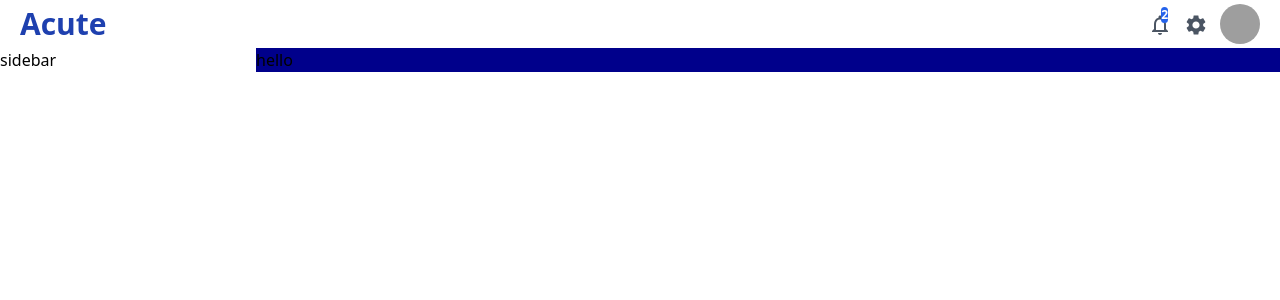
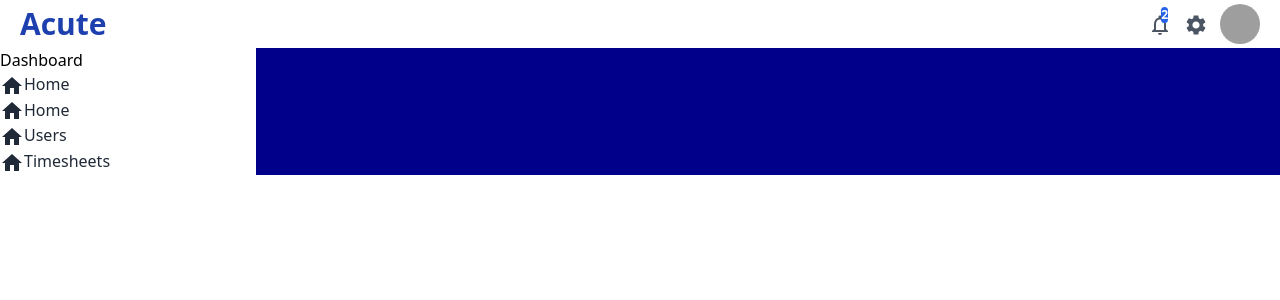
Before and after one commit to jackpeters667/acute, a Next.js app: page /admin/dashboard in a window 1280 px wide. Shown: the top 300 px of the page. Built offline with nearby package versions, Linux system fonts and the light colour scheme; grey boxes are pictures that could not be loaded; a web font is replaced by a local one.

Commit message:
creates reusable sidebar icon component

```diff
--- a/components/SideBar.tsx
+++ b/components/SideBar.tsx
@@ -1,6 +1,31 @@
+import { Done, Home } from "@material-ui/icons";
 import React from "react";
 import styles from "../styles/Layout.module.css";
+import SideBarListItem from "./sidebar/SideBarListItem";
 
 export default function SideBar() {
-  return <div className={styles.sidebar + " "}>sidebar</div>;
+  return (
+    <div className={styles.sidebar + " "}>
+      <div className="sidebarWrapper">
+        <div className="sidebarMenu">
+          <h3 className="sidebarTitle">Dashboard</h3>
+          <ul className="sidebarList">
+            <SideBarListItem icon={Home} name="Home" />
+            <li className="text-gray-800">
+              <Home />
+              Home
+            </li>
+            <li className="text-gray-800">
+              <Home />
+              Users
+            </li>
+            <li className="text-gray-800">
+              <Home />
+              Timesheets
+            </li>
+          </ul>
+        </div>
+      </div>
+    </div>
+  );
 }
--- /dev/null
+++ b/components/sidebar/SideBarListItem.tsx
@@ -0,0 +1,14 @@
+import { SvgIconTypeMap } from "@material-ui/core";
+import { OverridableComponent } from "@material-ui/core/OverridableComponent";
+type Entry = {
+  icon: OverridableComponent<SvgIconTypeMap<{}, "svg">>;
+  name: String;
+};
+export default function SideBarListItem(props: Entry) {
+  return (
+    <li className="text-gray-800">
+      <props.icon />
+      {props.name}
+    </li>
+  );
+}
--- a/pages/_app.tsx
+++ b/pages/_app.tsx
@@ -13,7 +13,9 @@ function MyApp({ Component, pageProps }: AppProps) {
         <TopBar />
         <div className="flex">
           <SideBar />
-          <div className={styles.others + " "}>hello</div>
+          <div className={styles.others + " "}>
+            <Component {...pageProps} />
+          </div>
         </div>
       </PageLayout>
     );
```
